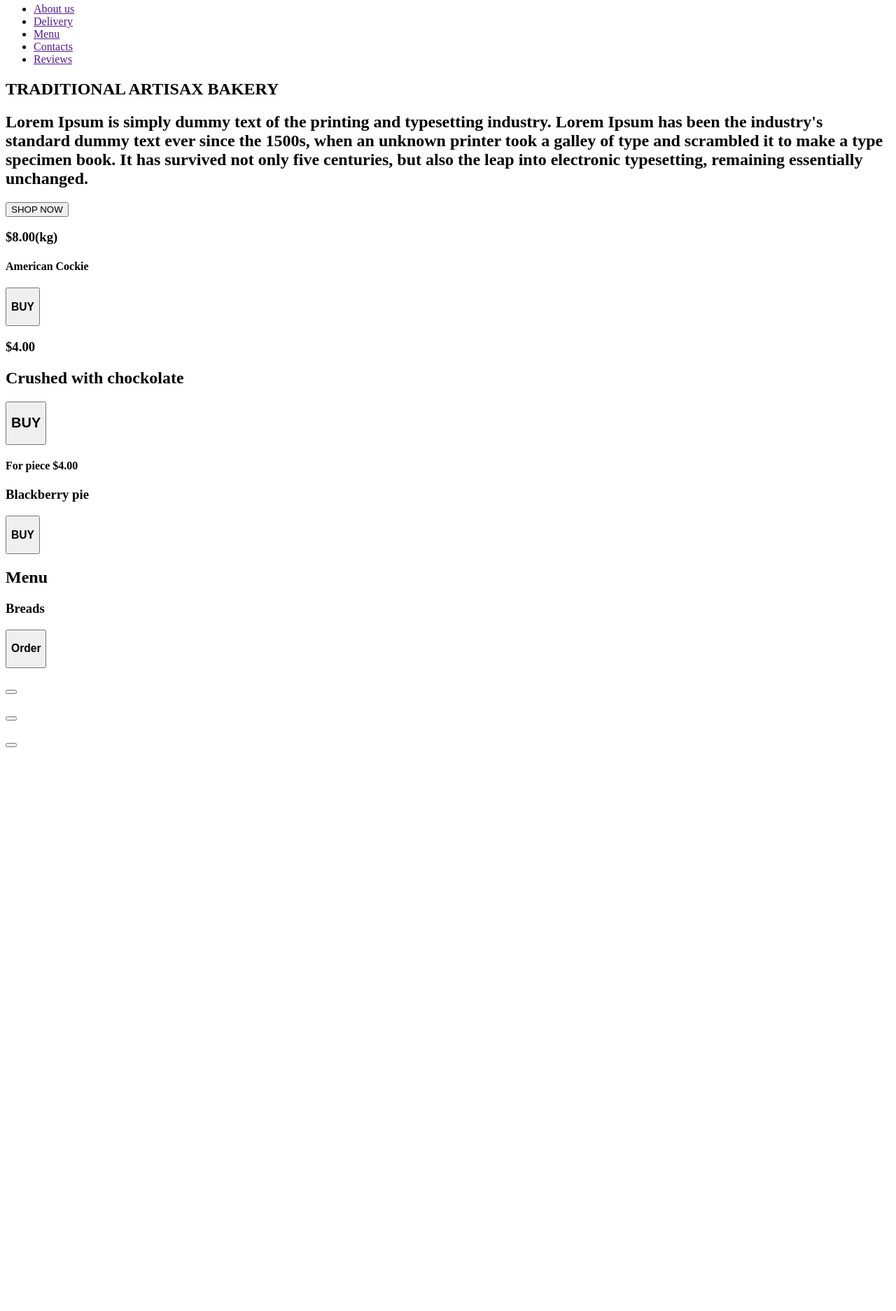
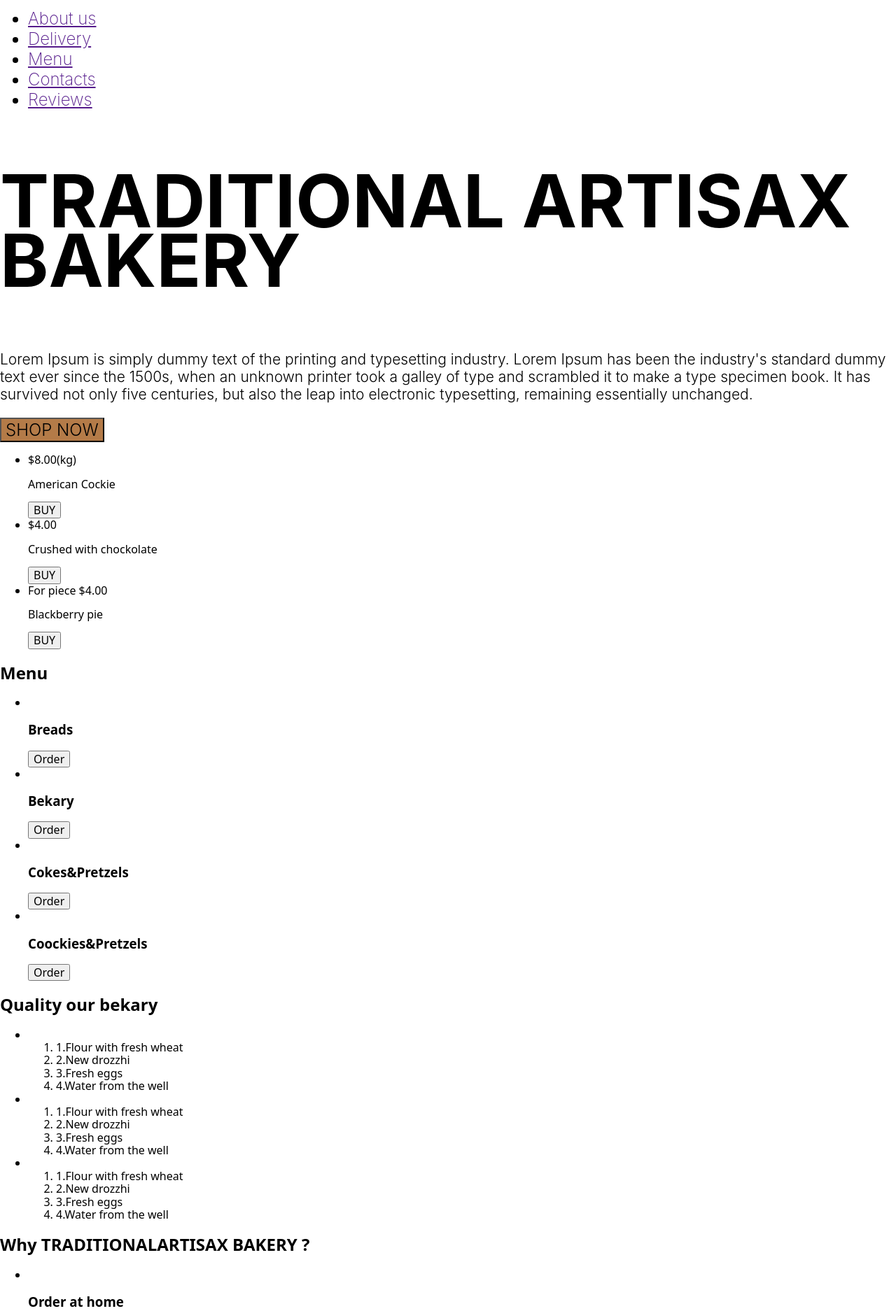
Before and after one commit to igormask/pekarnia, a plain HTML site: page index.html in a window 1280 px wide. Shown: the part 12-1886 px from the top of the page at 70% size. Before the commit the page ends 1089 px from the top, so only its background shows below. Drawn offline with nearby package versions, Linux system fonts and the light colour scheme.

Commit message:
commit-fix

```diff
--- /dev/null
+++ b/css/style.css
@@ -0,0 +1,46 @@
+.body{
+
+}
+.header{
+
+}
+
+.header-menu{
+font-family: Inter;
+    font-size: 24px;
+    font-weight: 200;
+    line-height: 29px;
+    letter-spacing: 0em;
+    text-align: left;
+}
+
+.main-menu{
+}
+
+.hero{
+    font-family: Inter;
+        font-size: 70px;
+        font-weight: 200;
+        line-height: 85px;
+        letter-spacing: 0em;
+        text-align: left;
+}
+
+.title{
+    font-family: Inter;
+        font-size: 21px;
+        font-weight: 300;
+        line-height: 25px;
+        letter-spacing: 0em;
+        text-align: left;
+}
+
+.hero-button{
+    font-family: Inter;
+        font-size: 24px;
+        font-weight: 300;
+        line-height: 29px;
+        letter-spacing: 0em;
+        text-align: left;
+    background: #B47B48;
+}
--- a/index.html
+++ b/index.html
@@ -1,113 +1,177 @@
 <!DOCTYPE html>
 <html lang="en">
+
 <head>
-    <meta charset="UTF-8">
-    <meta name="viewport" content="width=device-width, initial-scale=1.0">
+    <meta charset="UTF-8" />
+    <meta http-equiv="X-UA-Compatible" content="IE=edge" />
+    <meta name="viewport" content="width=device-width, initial-scale=1.0" />
     <title>Document</title>
+    <link rel="stylesheet" href="https://cdnjs.cloudflare.com/ajax/libs/modern-normalize/1.1.0/modern-normalize.css" />
+    <link rel="stylesheet" href="./css/style.css">
 </head>
+
 <body>
-    <header>
+    <header class="header">
         <nav>
-            <ul>
-   <li>
-   <a href="">About us</a>
-   </li>
-   <li>
-    <a href="">Delivery</a>
-   </li>
-   <li>
-    <a href="">Menu</a>
-   </li>
-   <li>
-    <a href="">Contacts</a>
-   </li>
-   <li>
-    <a href="">Reviews</a>
-   </li>
+            <ul class="header-menu">
+                <li class="main-menu"><a href="">About us</a></li>
+                <li class="main-menu"><a href="">Delivery</a></li>
+                <li class="main-menu"><a href="">Menu</a></li>
+                <li class="main-menu"><a href="">Contacts</a></li>
+                <li class="main-menu"><a href="">Reviews</a></li>
             </ul>
         </nav>
     </header>
-    <main>
+    <main class="hero-section">
+        <section class="hero">
+            <h1>TRADITIONAL ARTISAX BAKERY</h1>
+        </section>
+        <section class="hero-title">
+            <p class="title">
+                Lorem Ipsum is simply dummy text of the printing and typesetting
+                industry. Lorem Ipsum has been the industry's standard dummy text ever
+                since the 1500s, when an unknown printer took a galley of type and
+                scrambled it to make a type specimen book. It has survived not only
+                five centuries, but also the leap into electronic typesetting,
+                remaining essentially unchanged.
+            </p>
+        </section>
         <section>
-        <h1>TRADITIONAL
-        ARTISAX BAKERY</h1>
-        <h2>
-Lorem Ipsum is simply dummy text of the printing and typesetting industry.
-Lorem Ipsum has been the industry's standard dummy text ever since the 1500s, when an unknown printer took a galley of
-type and scrambled it to make a type specimen book. It has survived not only five centuries, but also the leap into
-electronic typesetting, remaining essentially unchanged.
-        </h2>
-     <button>
+            <button class="hero-button">
                 SHOP NOW
             </button>
+            <ul class="menu-sale">
+                <li class="for-sale">
+                    <img src="" alt="" /><span>$8.00(kg)</span>
+                    <p>American Cockie</p>
+                    <button>BUY</button>
+                </li>
+                <li class="for-sale">
+                    <img src="" alt="" /><span>$4.00</span>
+                    <p>Crushed with chockolate</p>
+                    <button>BUY</button>
+                </li>
+                <li class="for-sale">
+                    <img src="" alt="" /><span>For piece $4.00</span>
+                    <p>Blackberry pie</p>
+                    <button>BUY</button>
+                </li>
+            </ul>
         </section>
+        <!-- секція меню -->
         <section>
-        <h3>$8.00(kg)</h3>
-        <h4>American Cockie</h4>
-        <button>
-            <h3>BUY</h3>
-        </button>
+            <h2>Menu</h2>
+            <ul>
+                <li>
+                    <img src="" alt="" />
+                    <h3>Breads</h3>
+                    <button type="button">Order</button>
+                </li>
+                <li>
+                    <img src="" alt="" />
+                    <h3>Bekary</h3>
+                    <button type="button">Order</button>
+                </li>
+                <li>
+                    <img src="" alt="" />
+                    <h3>Cokes&Pretzels</h3>
+                    <button type="button">Order</button>
+                </li>
+                <li>
+                    <img src="" alt="" />
+                    <h3>Coockies&Pretzels</h3>
+                    <button type="button">Order</button>
+                </li>
+            </ul>
         </section>
+        <!-- наші переваги -->
         <section>
-        <h3>$4.00</h3>
-        <h2>Crushed with
-        chockolate</h2>
-        <button><h2>BUY</h2></button>
+            <h2>Quality our bekary</h2>
+            <ul>
+                <li>
+                    <img src="" alt="" />
+                    <ol>
+                        <li>1.Flour with fresh wheat</li>
+                        <li>2.New drozzhi</li>
+                        <li>3.Fresh eggs</li>
+                        <li>4.Water from the well</li>
+                    </ol>
+                </li>
+                <li>
+                    <img src="" alt="" />
+                    <ol>
+                        <li>1.Flour with fresh wheat</li>
+                        <li>2.New drozzhi</li>
+                        <li>3.Fresh eggs</li>
+                        <li>4.Water from the well</li>
+                    </ol>
+                </li>
+                <li>
+                    <img src="" alt="" />
+                    <ol>
+                        <li>1.Flour with fresh wheat</li>
+                        <li>2.New drozzhi</li>
+                        <li>3.Fresh eggs</li>
+                        <li>4.Water from the well</li>
+                    </ol>
+                </li>
+            </ul>
         </section>
+        <!-- наша робота -->
         <section>
-        <h4>
-            For piece
-            $4.00
-        </h4>
-        <h3>
-            Blackberry pie
-        </h3>
-        <button>
-            <h3>
-                BUY
-            </h3>
-        </button>
+            <h2>Why TRADITIONALARTISAX BAKERY ?</h2>
+            <ul>
+                <li>
+                    <img src="" alt="" />
+                    <h3>Order at home</h3>
+                </li>
+                <li>
+                    <img src="" alt="" />
+                    <h3>Fresh food</h3>
+                </li>
+                <li>
+                    <img src="" alt="" />
+                    <h3>Speed Delivery 24 h</h3>
+                </li>
+            </ul>
         </section>
-</body>
-<section class="menu-list">
-    <h2>Menu</h2>
-    <h3>Breads</h3>
-    <button>
-        <h3>Order</h3>
-    </button>
-</section>
-<section class="menu-list">
-<h2
-></h2>
-<h3>
-
-</h3>
-<button>
-
-</button>
-</section>
-<section class="menu-list">
-<h2>
-
-</h2>
-<h3>
-
-</h3>
-<button>
-
-</button>
-</section>
-<section class="menu-list">
-<h2>
-
-</h2>
-<h3>
-
-</h3>
-<button>
-
-</button>
-
+        <!-- контати -->
+        <section>
+            <h2>Where</h2>
+            <div>
+                <div><img src="" alt="" /></div>
+                <div>
+                    <h3>How</h3>
+                    <a href="+38 055 123 13 12"></a>
+                    <a href="">Tik tok.:@TR.Bekary</a>
+                    <a href="">Inst:@TR.Bekary</a>
+                </div>
+                <div>
+                    <h3>Whean</h3>
+                    <span>with 8:30 to 20:30</span>
+                </div>
+            </div>
         </section>
     </main>
+    <footer>
+        <h2>TRADITIONAL ARTISAX BAKERY</h2>
+        <span> We want be helthy </span>
+        <ul>
+            <li>
+                <h3>About</h3>
+                <p>About us Features News & Blog</p>
+            </li>
+            <li>
+                <h3>Movement</h3>
+                <p>What Eatly Support Us</p>
+            </li>
+            <li>
+                <h3>Company</h3>
+                <p>Why Eatly Capital Securaty</p>
+            </li>
+        </ul>
+        <p>2022 Eatly.All right riserved.</p>
+    </footer>
+</body>
+
 </html>
```
Lines whose indentation alone changed are shown as unchanged.
